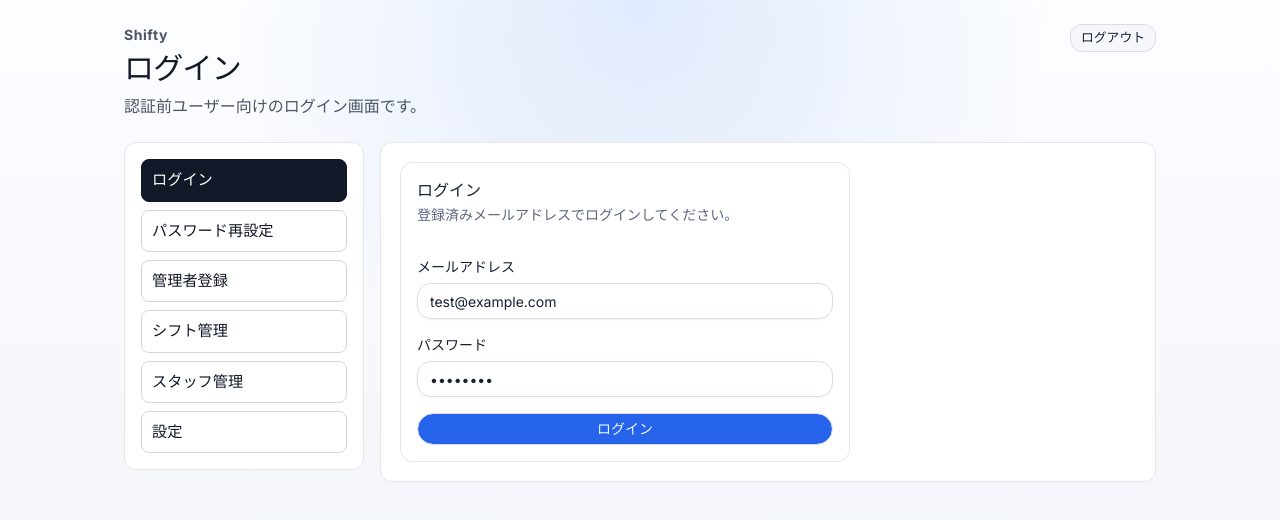
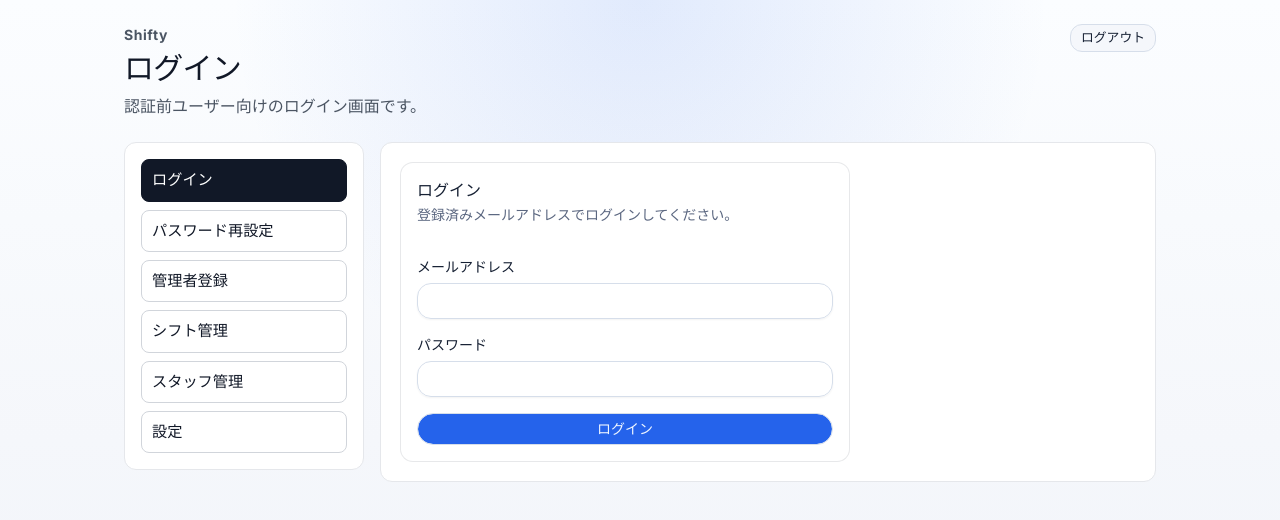
Before and after one commit to takuya-ya/shifty-frontend, a React (Vite) app: page /login in a window 1280 px wide. Shown: the top 520 px of the page. Built offline with nearby package versions, Linux system fonts and the light colour scheme; no server answers.

Commit message:
fix: ログインフォームのテスト用認証情報を削除
- ハードコードされた認証情報がそのままの状態はセキュリティ上問題があるため

```diff
--- a/src/features/auth/components/LoginForm.tsx
+++ b/src/features/auth/components/LoginForm.tsx
@@ -16,8 +16,8 @@ interface LoginFormProps {
 }
 
 export const LoginForm = ({ onLoginSuccess }: LoginFormProps) => {
-  const [email, setEmail] = useState('test@example.com');
-  const [password, setPassword] = useState('password');
+  const [email, setEmail] = useState('');
+  const [password, setPassword] = useState('');
   const { mutate: login, isPending, error } = useLogin();
 
   const handleSubmit = (e: FormEvent) => {
```
